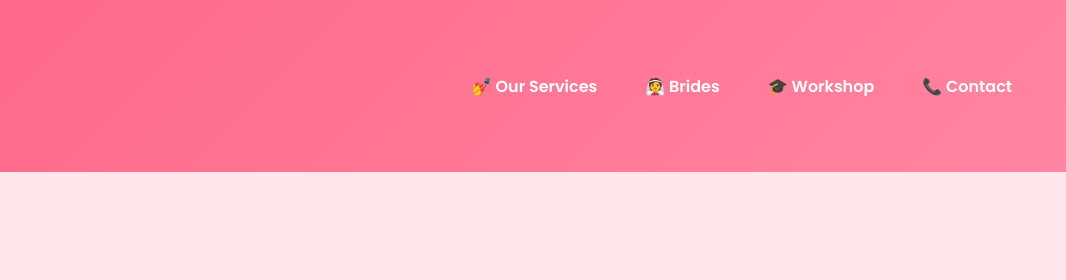
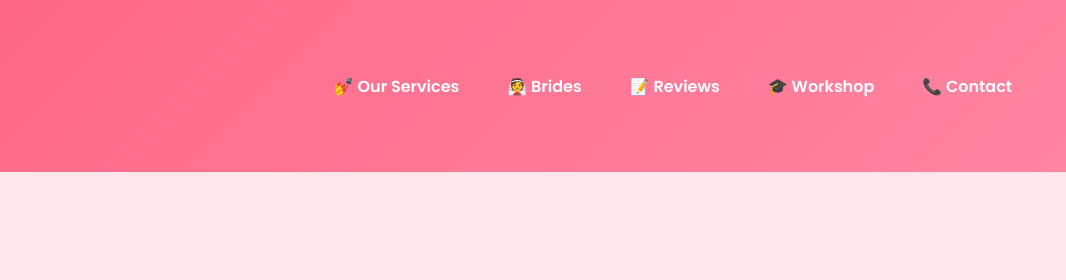
Before and after one commit to SnehaMakeover/SnehaMakeover, a plain HTML site: page index.html in a window 1280 px wide. Shown: the top 280 px of the page, 214-1280 px from the left. Drawn offline with nearby package versions, Linux system fonts and the light colour scheme.

Commit message:
Update index.html
Signed-off-by: SnehaMakeover <makranda10@gmail.com>

```diff
--- a/index.html
+++ b/index.html
@@ -18,6 +18,7 @@
       <ul>
         <li><a href="#services">💅 Our Services</a></li>
         <li><a href="brides.html">👰 Brides</a></li>
+        <li><a href="#reviews">📝 Reviews</a></li>
         <li><a href="b2.html">🎓 Workshop</a></li>
         <li><a href="https://wa.me/91935954149" target="_blank">📞 Contact</a></li>
       </ul>
```
